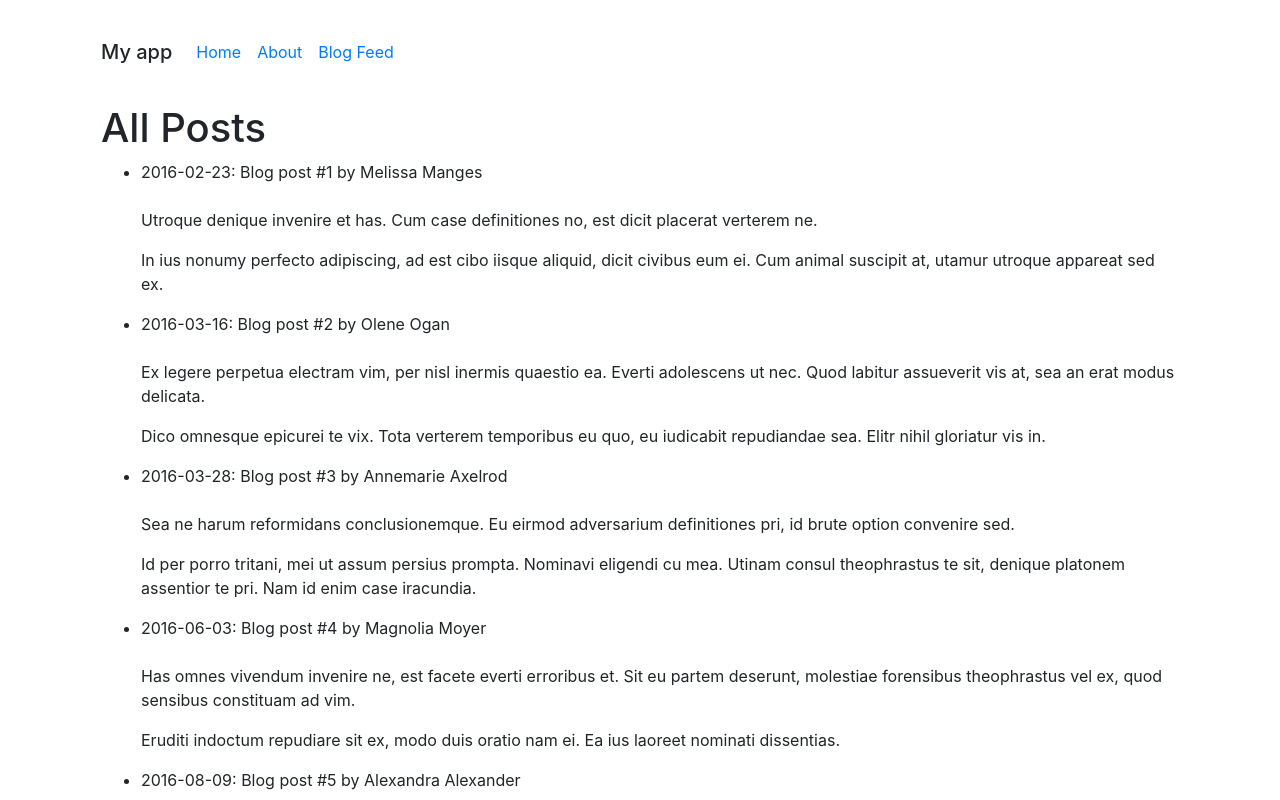
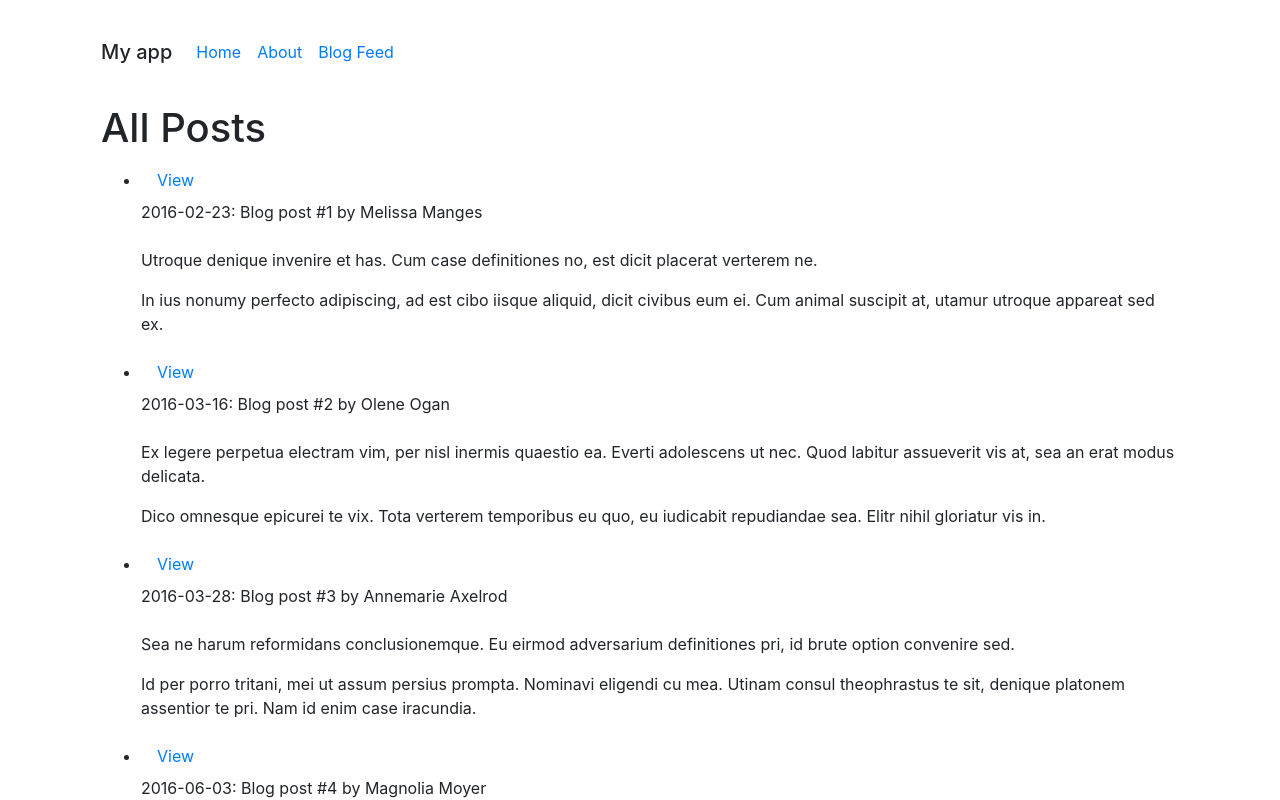
Before and after one commit to Adrianjewell91/telnyx, a React app: page /#/posts in a window 1280 px wide. Shown: the top 800 px of the page. Built offline with nearby package versions, Linux system fonts and the light colour scheme; data requests are answered from the project's data file.

Commit message:
add link, could be better

```diff
--- a/src/app/posts/postsIndex/posts_index.jsx
+++ b/src/app/posts/postsIndex/posts_index.jsx
@@ -2,6 +2,7 @@ import React from 'react';
 import PropTypes from 'prop-types';
 
 import {PostShowComponent} from '../postShow/post_show_component';
+import { Link } from 'react-router-dom';
 
 class PostsIndex extends React.Component {
   constructor (props) {
@@ -19,7 +20,10 @@ class PostsIndex extends React.Component {
         <ul>
           {
             this.props.publish_dates.map((el) => {
-              return <li key={this.props.posts[el[0]].id}><PostShowComponent post={this.props.posts[el[0]]}/></li>
+              return <li key={this.props.posts[el[0]].id}>
+                        <Link to={`/posts/${this.props.posts[el[0]].slug}`} className='nav-link'>View</Link>
+                        <PostShowComponent post={this.props.posts[el[0]]}/>
+                      </li>
             })
           }
         </ul>
```
